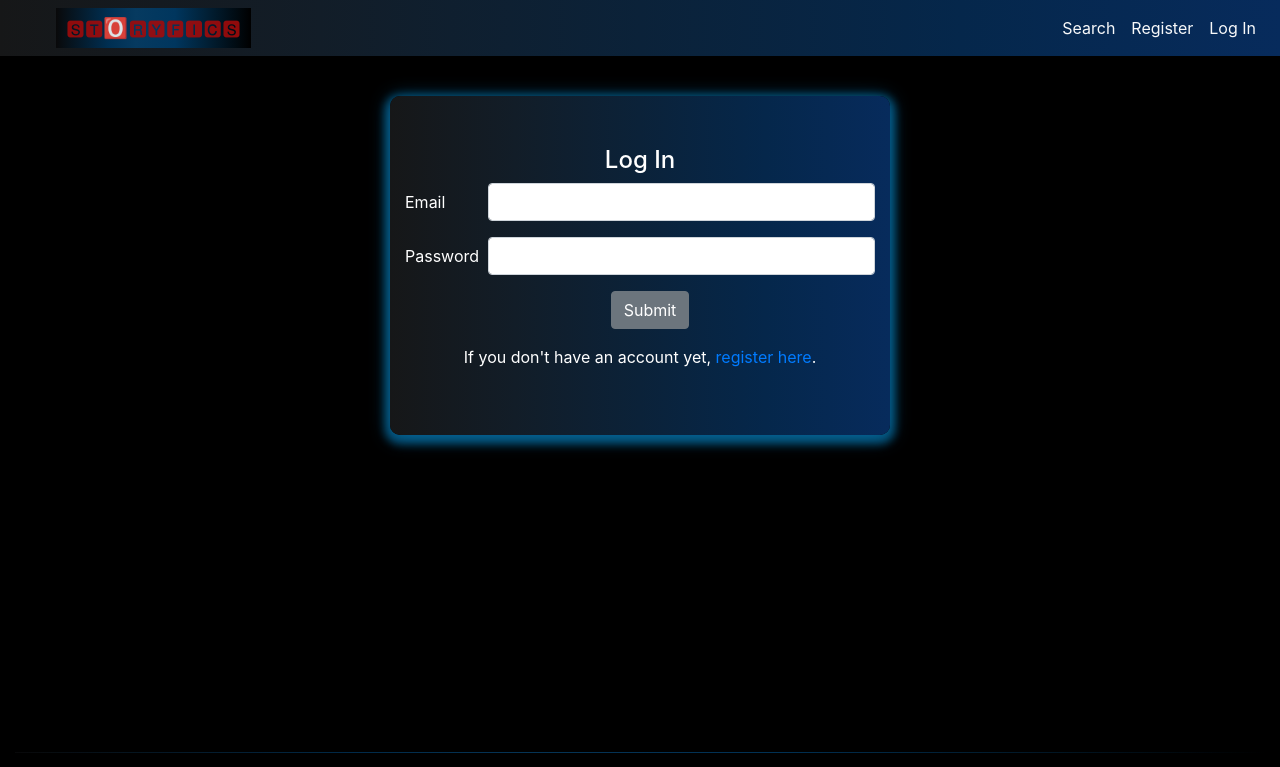
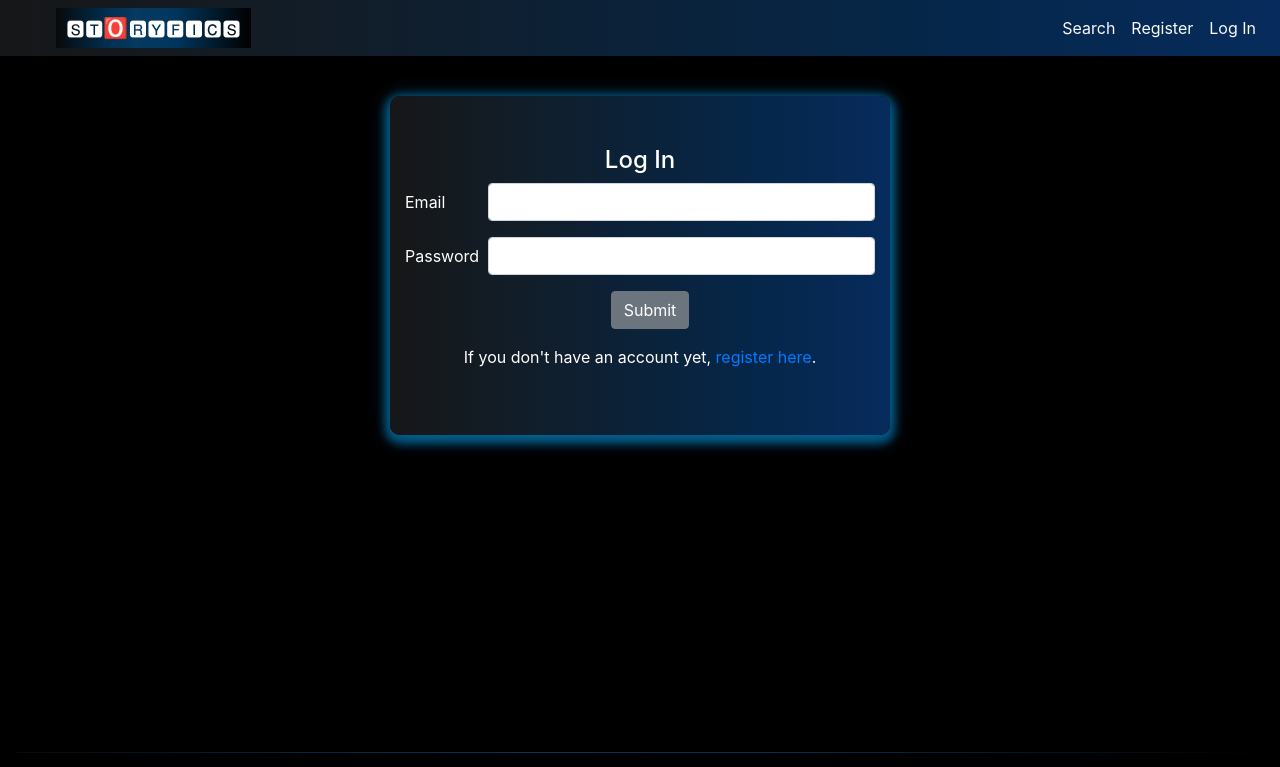
Before and after one commit to erlinh/VisualNovel, a React (Create React App) app in the folder client/: page /login in a window 1280 px wide. Shown: the top 767 px of the page. Built offline with nearby package versions, Linux system fonts and the light colour scheme; no server answers.

Commit message:
Minor changes on logo and carousel header

```diff
--- a/client/src/components/BrowsingGrid/BrowsingGrid.css
+++ b/client/src/components/BrowsingGrid/BrowsingGrid.css
@@ -69,8 +69,8 @@ h3 {
      }
 
      .BrowsingGrid__categorytitle{
-         color:#cc8e35;
-         font-size: 12px;
+         color:white;
+         font-size: 16px;
          padding: 8px;
         background: var(--bg-navbar-background);
         width: fit-content;
--- a/client/src/components/NavBar/Navbar.css
+++ b/client/src/components/NavBar/Navbar.css
@@ -8,7 +8,7 @@
     background: rgb(2,0,36);
     background: linear-gradient(90deg, rgba(2,0,36,0.5942752100840336) 0%,
      rgba(9,9,10,1) 0%, rgba(0,47,82,1) 27%, rgba(6,58,96,1) 41%, rgba(0,54,94,1) 61%, rgba(1,31,52,1) 78%, rgba(0,0,0,1) 100%, rgba(9,53,82,1) 100%, rgba(9,75,121,1) 100%);
-    color: rgba(162, 10, 10, 0.886) !important;
+    color: white !important;
 
 }
 
```
